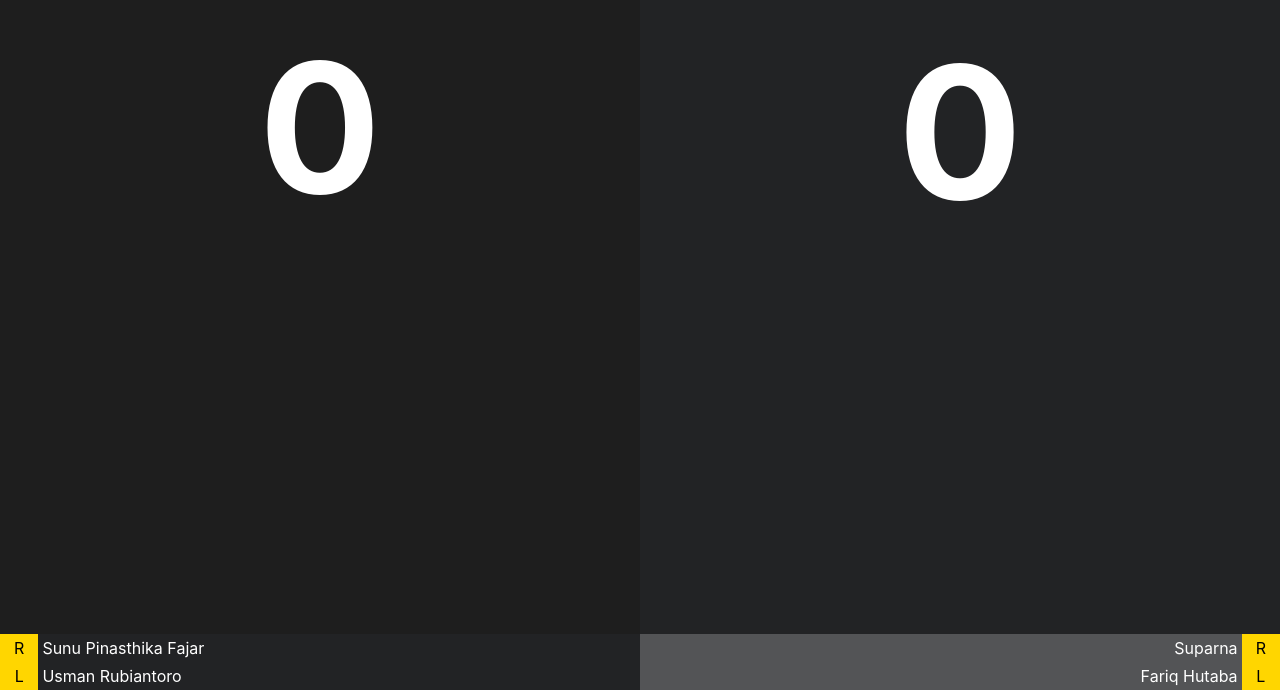
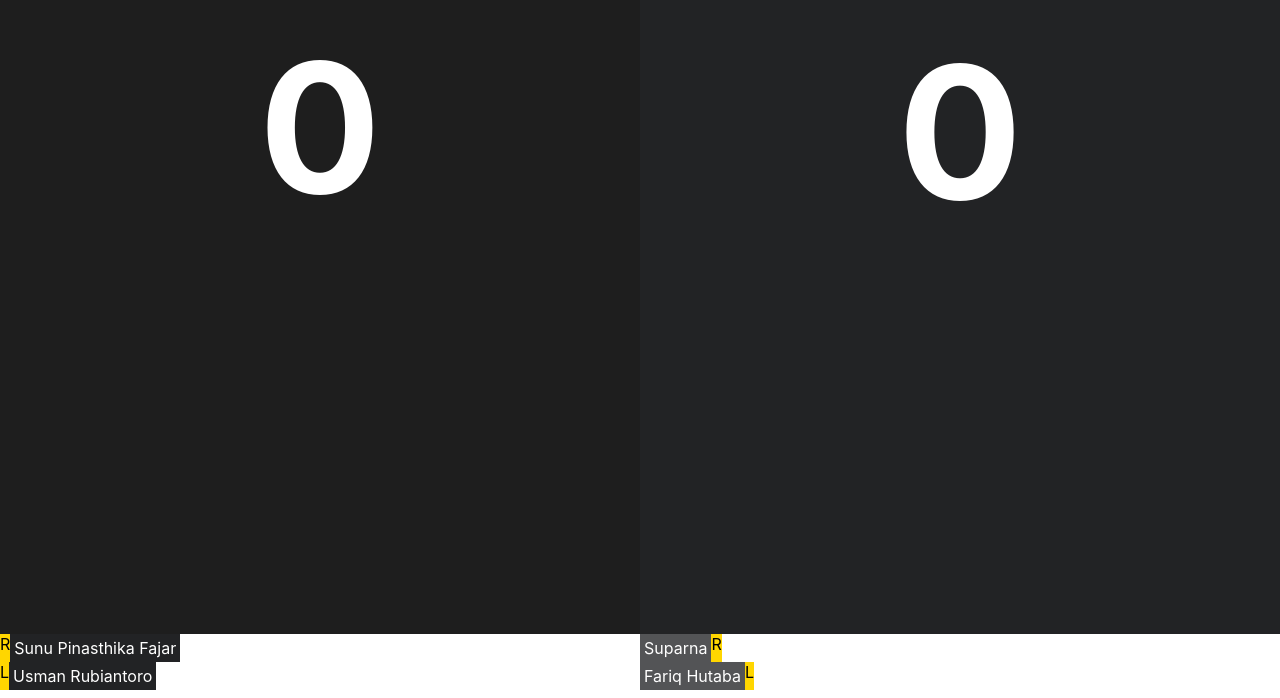
Before and after one commit to septianacahaya/TAKE_HOME, a plain HTML site: page index.html in a window 1280 px wide. Shown: the part 102-800 px from the top of the page. Drawn offline with Linux system fonts and the light colour scheme; a web font is replaced by a local one.

Commit message:
Update style.css

```diff
--- a/style.css
+++ b/style.css
@@ -34,8 +34,8 @@ body{
 }
 
 .lawan>.pemain{
-	display: grid;
-    grid-template-columns: 6% 94%;
+	display: flex;
+
 }
 .pemain>.nama{
 	background-color: #222325;
@@ -44,13 +44,13 @@ body{
 }
 
 .musuh>.pemain{
-    display: grid;
-    grid-template-columns: 94% 6%;
+	display: flex;
+
 }
 
 .pemain>.identitas{
 	background-color: #FFD600 ;
-    padding: 4px;
+    padding: 0px;
     text-align: center;
 }
 
```
